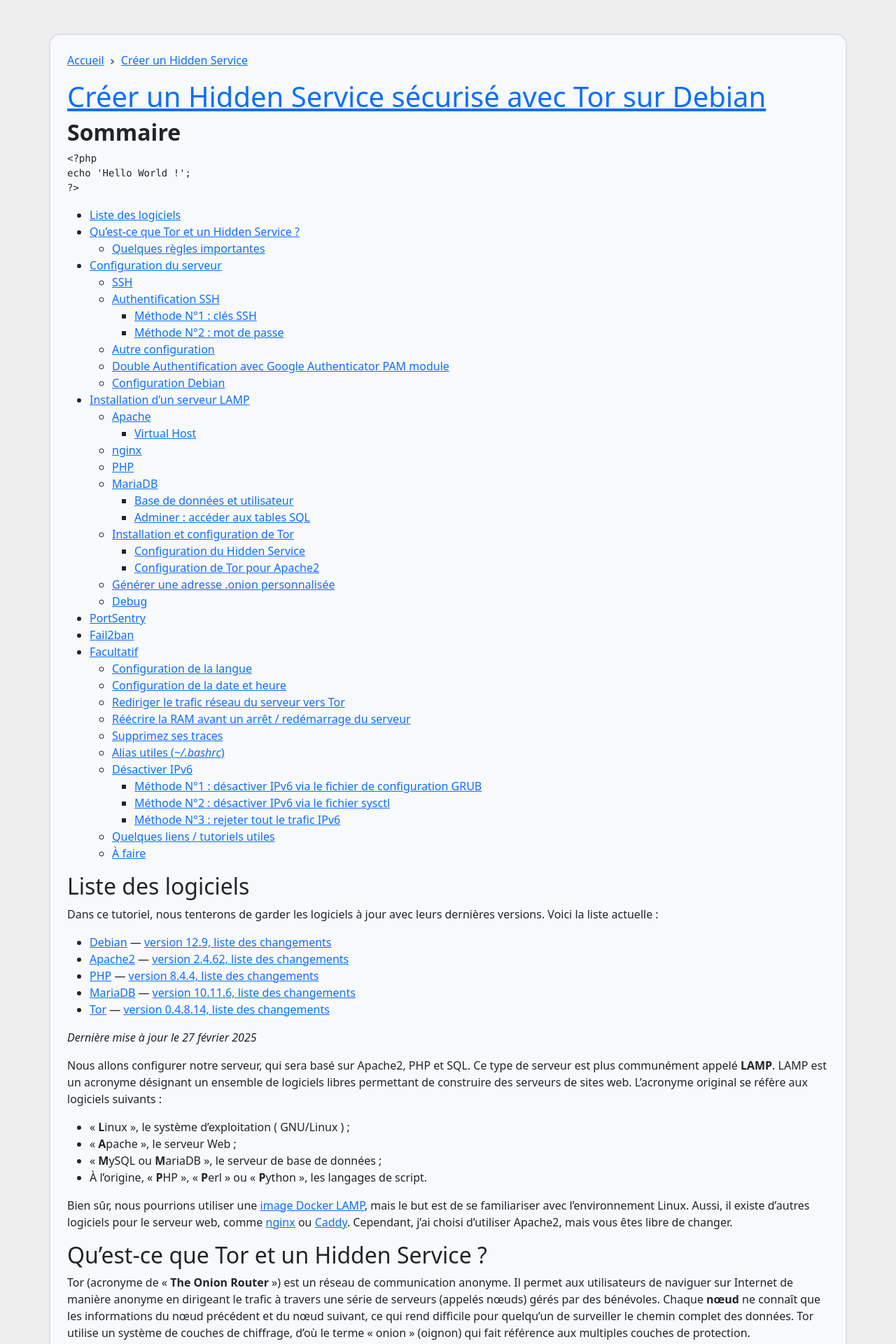
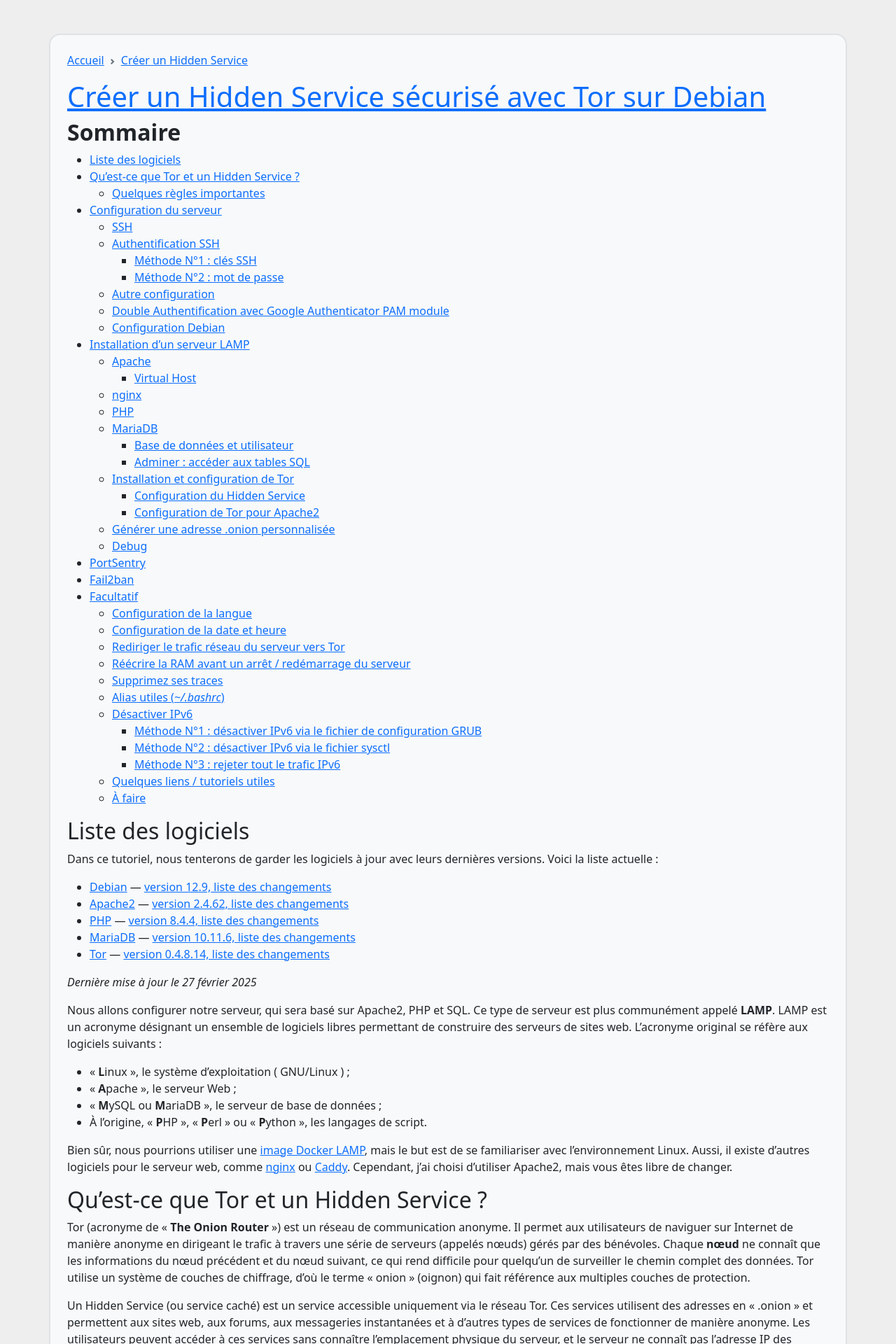
Before and after one commit to Machou/machou.github.io, a Jekyll site: the page built from pages/hidden-service.md, in a window 1280 px wide. Shown: the top 1920 px of the page at 70% size. Built offline with Jekyll 4.4.1, drawn with Linux system fonts in a browser that asks for light colours; comment, search, counter and statistics services are not loaded.

Commit message:
corrections

````diff
--- a/_layouts/defaut.html
+++ b/_layouts/defaut.html
@@ -24,6 +24,7 @@
 	<link rel="stylesheet" href="https://unpkg.com/@fortawesome/fontawesome-free@6.7.2/css/regular.min.css">
 	<link rel="stylesheet" href="https://unpkg.com/@fortawesome/fontawesome-free@6.7.2/css/solid.min.css">
 	<link rel="stylesheet" href="assets/css/style.css">
+	<link rel="stylesheet" href="assets/css/rouge.css">
 
 	{% if page.url == "/wow-pnj-lfr" %}
 		<!-- https://www.wowhead.com/tooltip -->
--- /dev/null
+++ b/assets/css/rouge.css
@@ -0,0 +1,24 @@
+.highlight,
+pre.highlight,
+code {
+	background-color: #1e1e1e;
+	color: #d4d4d4;
+	padding: 1em;
+	overflow-x: auto;
+	border-radius: 0.5em;
+	font-family: Consolas, Monaco, 'Andale Mono', 'Ubuntu Mono', monospace;
+	font-size: 0.9em;
+	line-height: 1.5;
+	display: block;
+}
+
+/* Syntaxe Rouge – classes générées automatiquement */
+
+.highlight .k	{ color: #569cd6; }  /* keyword */
+.highlight .s	{ color: #ce9178; }  /* string */
+.highlight .n	{ color: #9cdcfe; }  /* name */
+.highlight .o	{ color: #d4d4d4; }  /* operator */
+.highlight .p	{ color: #d4d4d4; }  /* punctuation */
+.highlight .cm	{ color: #6a9955; font-style: italic; } /* comment */
+.highlight .mi	{ color: #b5cea8; }  /* integer */
+.highlight .nb	{ color: #dcdcaa; }  /* builtins comme echo */
--- a/pages/hidden-service.md
+++ b/pages/hidden-service.md
@@ -18,12 +18,6 @@
 # [Créer un Hidden Service sécurisé avec Tor sur Debian](comment-creer-hidden-service)
 
 ## **Sommaire**
-
-```php
-<?php
-echo 'Hello World !';
-?>
-```
 
 - [Liste des logiciels](#liste-des-logiciels)
 - [Qu’est-ce que Tor et un Hidden Service ?](#quest-ce-que-tor-et-un-hidden-service-)
````
